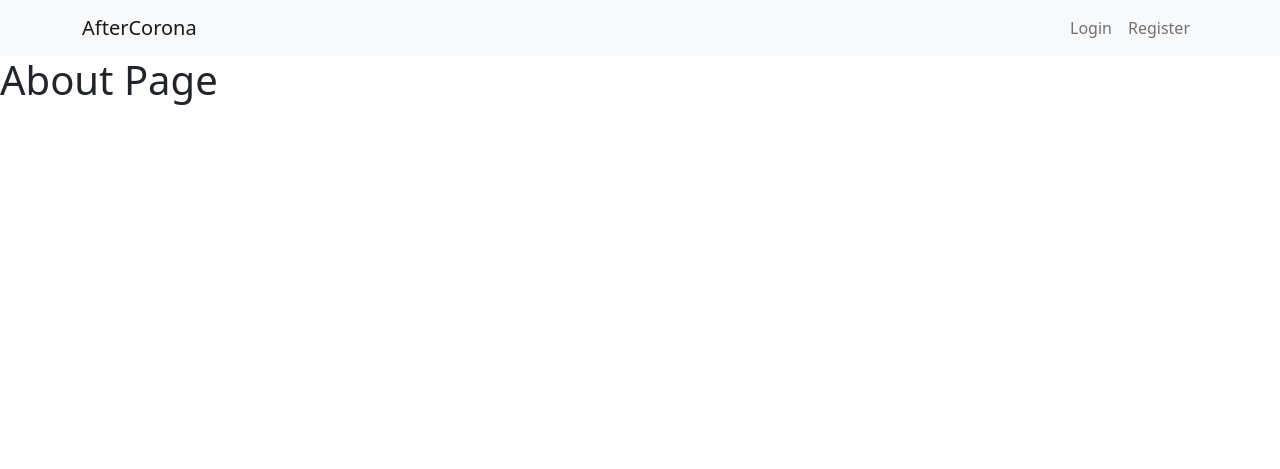
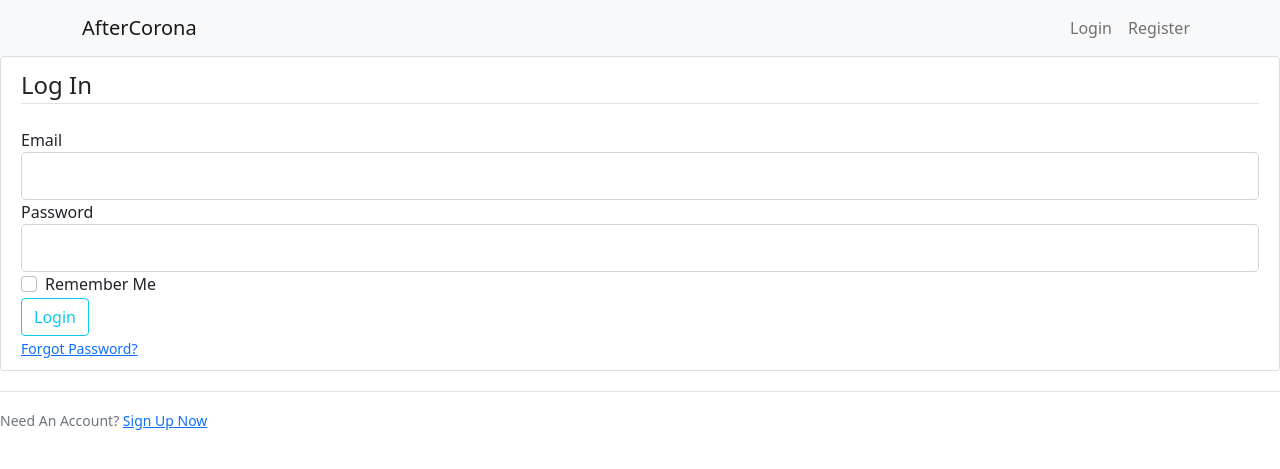
Before and after one commit to danielskjo/AfterCorona, a Flask app: page /login in a window 1280 px wide. Shown: the top 469 px of the page. Run offline with Flask 2, Linux system fonts and the light colour scheme.

Commit message:
Login and Register Views

```diff
--- /dev/null
+++ b/static/main.css
@@ -0,0 +1,7 @@
+.content-section {
+  background: #ffffff;
+  padding: 10px 20px;
+  border: 1px solid #dddddd;
+  border-radius: 3px;
+  margin-bottom: 20px;
+}
--- a/templates/home.html
+++ b/templates/home.html
@@ -1,4 +1,4 @@
-{% extends "layout.html" %}
+{% extends "layout.html" %}{% block title %} Home {% endblock %}
 {% block content %}
 <main role="main" class="container">
     <div class="row">
--- a/templates/layout.html
+++ b/templates/layout.html
@@ -15,10 +15,10 @@
 
     <link
       rel="stylesheet"
-      href="{{ url_for('static', filename='style.css')}}"
+      type="text/css"
+      href="{{ url_for('static', filename='main.css') }}"
     />
-
-    {% block title %} {% endblock %}
+    <title>{% block title %} {% endblock %}</title>
   </head>
   <body>
     <header class="site-header">
@@ -62,17 +62,10 @@
       </nav>
     </header>
 
-    {% with messages = get_flashed_messages(with_categories=true) %}
-        {% if messages %}
-            {% for category, message in messages %}
-                <div class="alert alert-{{ category }}">
-                  {{ message }}
-                </div>
-            {% endfor %}
-        {% endif %}
-    {% endwith %}
-
-    {% block content %}{% endblock %}
+    {% with messages = get_flashed_messages(with_categories=true) %} {% if
+    messages %} {% for category, message in messages %}
+    <div class="alert alert-{{ category }}">{{ message }}</div>
+    {% endfor %} {% endif %} {% endwith %} {% block content %}{% endblock %}
 
     <!-- Bootstrap JS -->
     <script
--- a/templates/login.html
+++ b/templates/login.html
@@ -1,4 +1,51 @@
-{% extends "layout.html" %}
-{% block content %}
-<h1>About Page</h1>
+{% extends "layout.html" %}{% block title %} Login {% endblock %} {% block
+content %}
+<div class="content-section">
+  <form method="POST" action="">
+    {{ form.hidden_tag() }}
+    <fieldset class="form-group">
+      <legend class="border-bottom mb-4">Log In</legend>
+      <div class="form-group">
+        {{ form.email.label(class="form-control-label") }} {% if
+        form.email.errors %} {{ form.email(class="form-control form-control-lg
+        is-invalid") }}
+        <div class="invalid-feedback">
+          {% for error in form.email.errors %}
+          <span>{{ error }}</span>
+          {% endfor %}
+        </div>
+        {% else %} {{ form.email(class="form-control form-control-lg") }} {%
+        endif %}
+      </div>
+      <div class="form-group">
+        {{ form.password.label(class="form-control-label") }} {% if
+        form.password.errors %} {{ form.password(class="form-control
+        form-control-lg is-invalid") }}
+        <div class="invalid-feedback">
+          {% for error in form.password.errors %}
+          <span>{{ error }}</span>
+          {% endfor %}
+        </div>
+        {% else %} {{ form.password(class="form-control form-control-lg") }} {%
+        endif %}
+      </div>
+      <div class="form-check">
+        {{ form.remember(class="form-check-input") }} {{
+        form.remember.label(class="form-check-label") }}
+      </div>
+    </fieldset>
+    <div class="form-group">
+      {{ form.submit(class="btn btn-outline-info") }}
+    </div>
+    <small class="text-muted ml-2">
+      <a href="#">Forgot Password?</a>
+    </small>
+  </form>
+</div>
+<div class="border-top pt-3">
+  <small class="text-muted">
+    Need An Account?
+    <a class="ml-2" href="{{ url_for('register') }}">Sign Up Now</a>
+  </small>
+</div>
 {% endblock content %}
--- a/templates/register.html
+++ b/templates/register.html
@@ -1,4 +1,5 @@
-{% extends "layout.html" %} {% block content %}
+{% extends "layout.html" %} {% block title %} Register {% endblock %} {% block
+content %}
 <div class="content-section">
   <form method="POST" action="">
     {{ form.hidden_tag() }}
```
Also changed, not shown: static/styles.css (deleted).
